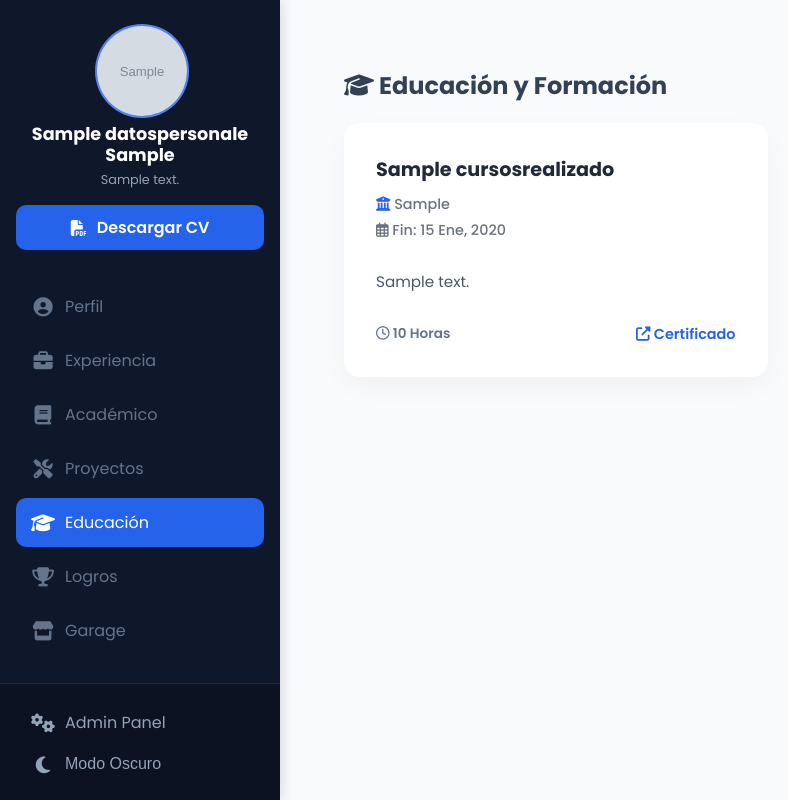
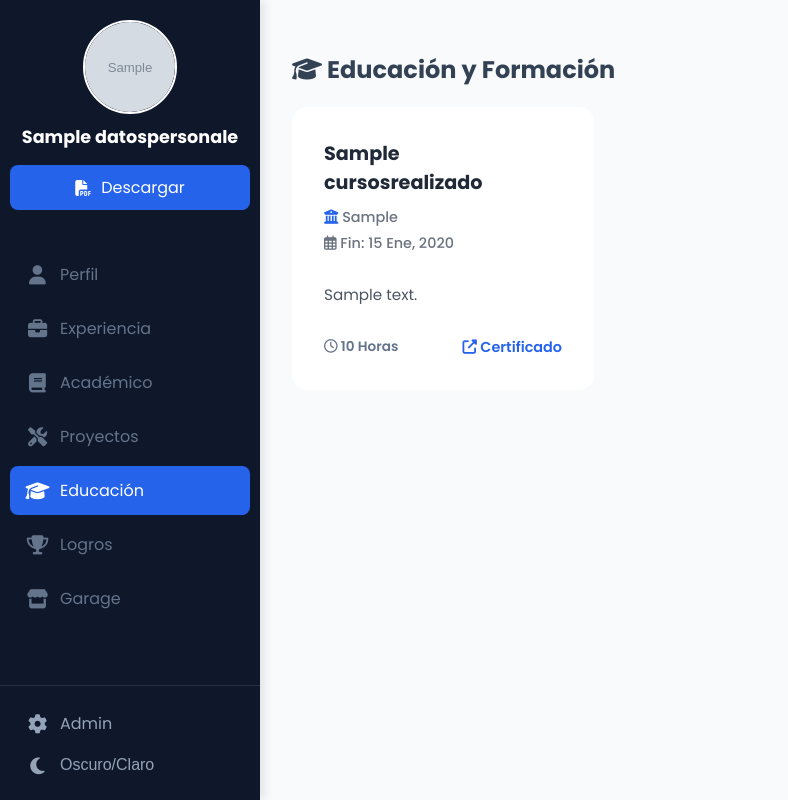
Before and after one commit to alanalava/HOJADEVIDA_ALAN, a Django app: page /cursos/ in a window 1280 px wide. Shown: the whole page, without its empty margins (0-788 px from the left). Run offline with Django 5.2, Linux system fonts and the light colour scheme; tables that the repository leaves empty hold one stand-in row (values such as "Sample post"); grey boxes marked "Sample" are stand-in pictures.

Commit message:
Arreglo de la barra lateral1

```diff
--- a/Perfil/templates/base.html
+++ b/Perfil/templates/base.html
@@ -11,19 +11,15 @@
     <style>
         /* --- VARIABLES --- */
         :root {
-            --sidebar-width-open: 280px;
-            --sidebar-width-closed: 90px;
+            --sidebar-width-open: 260px;
+            --sidebar-width-closed: 80px;
             --primary: #2563eb;
-            --primary-dark: #1d4ed8;
             --sidebar-bg: #0f172a;
 
-            /* Variables Dinámicas */
             --bg-main: #f8fafc;
             --bg-card: #ffffff;
             --text-main: #334155;
             --text-muted: #64748b;
-            --border-color: rgba(0,0,0,0.05);
-            --shadow-card: 0 10px 30px -5px rgba(0,0,0,0.05);
         }
 
         body.dark-mode {
@@ -31,11 +27,9 @@
             --bg-card: #1e293b;
             --text-main: #e2e8f0;
             --text-muted: #94a3b8;
-            --border-color: rgba(255,255,255,0.05);
-            --shadow-card: 0 10px 30px -5px rgba(0,0,0,0.3);
         }
 
-        /* --- CONFIGURACIÓN BASE --- */
+        /* --- BASE --- */
         body {
             font-family: 'Poppins', sans-serif;
             background: var(--bg-main);
@@ -46,20 +40,20 @@
             transition: background 0.3s ease;
         }
 
-        /* --- SIDEBAR (ARREGLADO: ESTRUCTURA FLEX) --- */
+        /* --- SIDEBAR FLEXIBLE (LA CLAVE) --- */
         aside {
+            position: fixed;
+            top: 0; left: 0;
+            height: 100vh; /* Altura completa de la pantalla */
             width: var(--sidebar-width-closed);
             background: var(--sidebar-bg);
             color: white;
-            position: fixed;
-            top: 0; left: 0;
-            height: 100vh; /* Altura completa */
+            z-index: 1000;
             display: flex;
-            flex-direction: column; /* Organizar verticalmente */
+            flex-direction: column; /* Organiza elementos de arriba a abajo */
+            transition: width 0.3s ease;
             box-shadow: 4px 0 10px rgba(0,0,0,0.1);
-            z-index: 1000;
-            transition: width 0.4s cubic-bezier(0.25, 1, 0.5, 1);
-            overflow: hidden; /* Evitar scroll general feo */
+            overflow: hidden; /* Oculta scroll feo general */
         }
 
         aside:hover {
@@ -68,109 +62,113 @@
 
         /* 1. SECCIÓN SUPERIOR (PERFIL) - FIJA */
         .sidebar-header {
-            padding: 1.5rem 1rem 0;
-            flex-shrink: 0; /* No se encoge */
+            padding: 20px 10px;
+            flex-shrink: 0; /* No se encoge nunca */
+            text-align: center;
         }
 
         /* 2. SECCIÓN MEDIA (MENÚ) - SCROLLABLE */
+        /* Esto hace que si hay muchos items (Garage, etc), puedas bajar sin tapar la luna */
         .sidebar-menu {
-            flex-grow: 1; /* Ocupa todo el espacio disponible */
-            overflow-y: auto; /* Solo esta parte hace scroll si es necesario */
-            padding: 1rem;
-            scrollbar-width: none; /* Ocultar barra scroll Firefox */
+            flex-grow: 1; /* Ocupa todo el espacio disponible en medio */
+            overflow-y: auto; /* Permite scroll vertical SOLO en el menú */
+            padding: 0 10px;
+            scrollbar-width: none; /* Firefox: oculta barra */
         }
-        .sidebar-menu::-webkit-scrollbar { display: none; } /* Ocultar barra scroll Chrome */
+        .sidebar-menu::-webkit-scrollbar { display: none; } /* Chrome: oculta barra */
 
-        /* 3. SECCIÓN INFERIOR (ADMIN Y TEMA) - FIJA ABAJO */
+        /* 3. SECCIÓN INFERIOR (ADMIN Y LUNA) - FIJA ABAJO */
         .sidebar-footer {
-            padding: 1rem;
-            background: rgba(0,0,0,0.2); /* Un poco más oscuro para separar */
-            flex-shrink: 0; /* No se encoge */
+            padding: 15px 10px;
+            flex-shrink: 0; /* No se encoge nunca */
             border-top: 1px solid rgba(255,255,255,0.1);
+            background: var(--sidebar-bg); /* Mismo fondo para tapar el scroll */
         }
 
-        /* --- ESTILOS DE ELEMENTOS --- */
+        /* --- ESTILOS COMPONENTES --- */
 
-        /* Perfil */
-        .identity-box {
-            text-align: center; margin-bottom: 1rem;
-            display: flex; flex-direction: column; align-items: center;
+        /* Foto y Nombre */
+        .avatar-container {
+            width: 45px; height: 45px; margin: 0 auto 10px;
+            border-radius: 50%; overflow: hidden; border: 2px solid white;
+            transition: 0.3s;
         }
-        .avatar-container {
-            width: 50px; height: 50px; margin: 0 auto 10px; transition: 0.4s;
-        }
+        .avatar-img { width: 100%; height: 100%; object-fit: cover; }
         aside:hover .avatar-container { width: 90px; height: 90px; }
 
-        .avatar-img, .avatar {
-            width: 100%; height: 100%; border-radius: 50%; object-fit: cover;
-            background: var(--primary); display: flex; align-items: center; justify-content: center;
-            font-weight: 700; color: white; border: 2px solid rgba(255,255,255,0.2);
-        }
-
-        .user-info-wrapper {
-            max-height: 0; opacity: 0; overflow: hidden; transition: 0.3s;
-        }
-        aside:hover .user-info-wrapper { max-height: 200px; opacity: 1; }
-
-        .user-name { font-weight: 700; font-size: 1.1rem; color: white; white-space: normal; line-height: 1.2;}
-        .typewriter { font-size: 0.8rem; color: #94a3b8; display: block; margin-top: 5px;}
+        .user-info { opacity: 0; max-height: 0; overflow: hidden; transition: 0.3s; }
+        aside:hover .user-info { opacity: 1; max-height: 100px; margin-bottom: 15px; }
+        .user-name { font-weight: bold; font-size: 1.1rem; white-space: nowrap; }
 
         /* Botón PDF */
         .btn-pdf {
-            background: var(--primary); color: white; text-decoration: none;
-            width: 100%; padding: 10px 0; border-radius: 10px;
-            display: flex; justify-content: center; align-items: center; gap: 10px;
-            margin-bottom: 1rem; font-weight: 600;
+            background: var(--primary); color: white; border-radius: 8px;
+            padding: 10px; display: flex; align-items: center; justify-content: center;
+            text-decoration: none; margin-bottom: 20px; transition: 0.2s;
         }
-        .btn-text { display: none; white-space: nowrap; }
-        aside:hover .btn-text { display: inline-block; }
+        .btn-pdf:hover { transform: scale(1.05); }
+        .btn-text, .nav-text { display: none; margin-left: 10px; white-space: nowrap; }
+        aside:hover .btn-text, aside:hover .nav-text { display: inline-block; }
 
-        /* Links del Menú */
+        /* Enlaces del Menú */
         nav a {
             display: flex; align-items: center; padding: 12px;
             color: var(--text-muted); text-decoration: none;
-            border-radius: 10px; margin-bottom: 5px; transition: 0.3s;
-            justify-content: center;
+            border-radius: 8px; margin-bottom: 5px; transition: 0.2s;
+            justify-content: center; /* Centrado cuando está cerrado */
         }
-        aside:hover nav a { justify-content: flex-start; padding: 12px 15px; }
-
-        .nav-icon { font-size: 1.2rem; min-width: 24px; text-align: center; }
-        .nav-text { display: none; margin-left: 10px; }
-        aside:hover .nav-text { display: block; }
+        aside:hover nav a { justify-content: flex-start; padding-left: 15px; }
 
         nav a:hover, nav a.active { background: rgba(255,255,255,0.1); color: white; }
         nav a.active { background: var(--primary); }
+        .nav-icon { font-size: 1.2rem; min-width: 25px; text-align: center; }
 
-        /* Botones Footer (Admin y Luna) */
+        /* Botones Footer */
         .footer-btn {
-            display: flex; align-items: center; justify-content: center;
-            padding: 10px; color: #94a3b8; text-decoration: none;
-            border-radius: 10px; transition: 0.3s; cursor: pointer; border: none; background: transparent; width: 100%;
-            font-size: 1rem;
+            background: transparent; border: none; color: #94a3b8;
+            width: 100%; padding: 10px; border-radius: 8px; cursor: pointer;
+            display: flex; align-items: center; justify-content: center; transition: 0.2s;
+            font-size: 1rem; text-decoration: none;
         }
-        aside:hover .footer-btn { justify-content: flex-start; padding: 10px 15px; }
         .footer-btn:hover { background: rgba(255,255,255,0.1); color: white; }
+        aside:hover .footer-btn { justify-content: flex-start; padding-left: 15px; }
 
-        /* CONTENIDO PRINCIPAL */
+        /* --- CONTENIDO PRINCIPAL --- */
         main {
             margin-left: var(--sidebar-width-closed);
-            padding: 3rem 4rem;
-            transition: margin-left 0.4s;
+            padding: 2rem;
+            transition: margin-left 0.3s ease;
         }
         aside:hover + main { margin-left: var(--sidebar-width-open); }
 
-        /* RESPONSIVE */
+        /* --- RESPONSIVE (MÓVIL) --- */
         @media (max-width: 768px) {
-            aside { width: 100%; height: auto; position: relative; flex-direction: row; align-items: center; padding: 10px; justify-content: space-between; overflow: visible;}
-            aside:hover { width: 100%; }
-            .sidebar-menu, .sidebar-footer { display: none; } /* Simplificar en móvil */
-            .sidebar-header { padding: 0; width: 100%; display: flex; align-items: center; justify-content: space-between; }
-            .identity-box { margin: 0; flex-direction: row; gap: 10px; text-align: left; }
-            .user-info-wrapper { max-height: none; opacity: 1; }
-            main { margin-left: 0; padding: 1rem; }
+            aside {
+                width: 100%; height: 60px; bottom: 0; top: auto; /* Barra abajo en móvil */
+                flex-direction: row; justify-content: space-around; align-items: center;
+                padding: 0; overflow: visible;
+            }
+            aside:hover { width: 100%; } /* No expandir en móvil */
+
+            /* Ocultar cosas innecesarias en móvil */
+            .sidebar-header, .btn-text, .nav-text, .sidebar-footer { display: none; }
+
+            /* Menú horizontal */
+            .sidebar-menu {
+                display: flex; flex-direction: row; overflow-x: auto;
+                width: 100%; padding: 0; align-items: center; justify-content: space-around;
             }
 
-        /* CARD */
+            nav { display: flex; width: 100%; justify-content: space-around; }
+            nav a { margin: 0; padding: 10px; border-radius: 50%; }
+            nav a.active { background: transparent; color: var(--primary); }
+
+            main { margin-left: 0; margin-bottom: 70px; padding: 1rem; }
+
+            /* Botón flotante para menú completo en móvil (Opcional, simple por ahora) */
+        }
+
+        /* CARD ESTILO */
         .card {
             background: var(--bg-card); padding: 2rem; border-radius: 15px;
             box-shadow: var(--shadow-card); margin-bottom: 20px;
@@ -181,31 +179,26 @@
 
     <aside>
         <div class="sidebar-header">
-            <div class="identity-box">
-                <a href="/" style="text-decoration: none;">
             <div class="avatar-container">
                 {% if perfil.fotoperfil %}
                     <img src="{{ perfil.fotoperfil.url }}" class="avatar-img">
                 {% else %}
-                            <div class="avatar">{{ perfil.nombres|slice:":1"|upper }}</div>
+                    <img src="https://via.placeholder.com/100" class="avatar-img">
                 {% endif %}
             </div>
-                </a>
-                <div class="user-info-wrapper">
-                    <div class="user-name">{% if perfil %}{{ perfil.nombres }} {{ perfil.apellidos }}{% else %}Bienvenido{% endif %}</div>
-                    <span class="typewriter">{% if perfil %}{{ perfil.descripcionperfil|default:'Desarrollador' }}{% endif %}</span>
-                </div>
+            <div class="user-info">
+                <div class="user-name">{{ perfil.nombres }}</div>
             </div>
 
             <a href="{% url 'cv_completo' %}" target="_blank" class="btn-pdf">
-                <i class="fas fa-file-pdf"></i> <span class="btn-text">Descargar CV</span>
+                <i class="fas fa-file-pdf"></i> <span class="btn-text">Descargar</span>
             </a>
         </div>
 
         <div class="sidebar-menu">
             <nav>
                 <a href="{% url 'home' %}" class="{% if request.resolver_match.url_name == 'home' %}active{% endif %}">
-                    <i class="fas fa-user-circle nav-icon"></i> <span class="nav-text">Perfil</span>
+                    <i class="fas fa-user nav-icon"></i> <span class="nav-text">Perfil</span>
                 </a>
                 <a href="{% url 'experiencia' %}" class="{% if 'experiencia' in request.path %}active{% endif %}">
                     <i class="fas fa-briefcase nav-icon"></i> <span class="nav-text">Experiencia</span>
@@ -229,12 +222,11 @@
         </div>
 
         <div class="sidebar-footer">
-            <a href="/admin/" target="_blank" class="footer-btn">
-                <i class="fas fa-cogs nav-icon"></i> <span class="nav-text">Admin Panel</span>
+            <a href="/admin/" target="_blank" class="footer-btn" title="Ir al Admin">
+                <i class="fas fa-cog nav-icon"></i> <span class="nav-text">Admin</span>
             </a>
-
-            <button id="theme-toggle" class="footer-btn">
-                <i class="fas fa-moon nav-icon"></i> <span class="nav-text">Modo Oscuro</span>
+            <button id="theme-toggle" class="footer-btn" title="Cambiar Tema">
+                <i class="fas fa-moon nav-icon"></i> <span class="nav-text">Oscuro/Claro</span>
             </button>
         </div>
     </aside>
@@ -245,33 +237,21 @@
     </main>
 
     <script>
-        // LÓGICA MODO OSCURO
+        // MODO OSCURO
         const toggleBtn = document.getElementById('theme-toggle');
         const body = document.body;
         const icon = toggleBtn.querySelector('i');
-        const textSpan = toggleBtn.querySelector('span');
 
-        // Cargar tema guardado
         if(localStorage.getItem('theme') === 'dark'){
             body.classList.add('dark-mode');
             icon.classList.replace('fa-moon', 'fa-sun');
-            textSpan.textContent = "Modo Claro";
         }
 
         toggleBtn.addEventListener('click', () => {
             body.classList.toggle('dark-mode');
             const isDark = body.classList.contains('dark-mode');
-
-            // Cambiar Icono
-            if(isDark) {
-                icon.classList.replace('fa-moon', 'fa-sun');
-                textSpan.textContent = "Modo Claro";
-                localStorage.setItem('theme', 'dark');
-            } else {
-                icon.classList.replace('fa-sun', 'fa-moon');
-                textSpan.textContent = "Modo Oscuro";
-                localStorage.setItem('theme', 'light');
-            }
+            icon.className = isDark ? 'fas fa-sun nav-icon' : 'fas fa-moon nav-icon';
+            localStorage.setItem('theme', isDark ? 'dark' : 'light');
         });
     </script>
 
```
Lines whose indentation alone changed are shown as unchanged.
